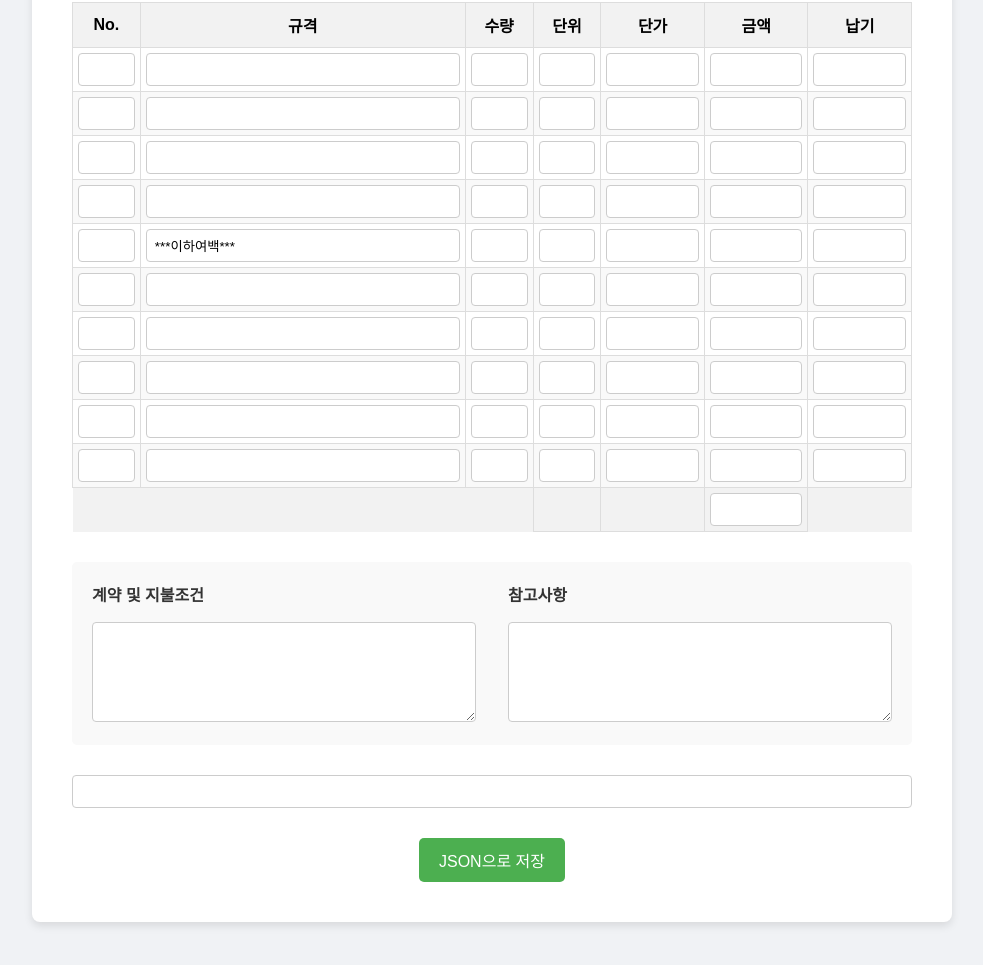
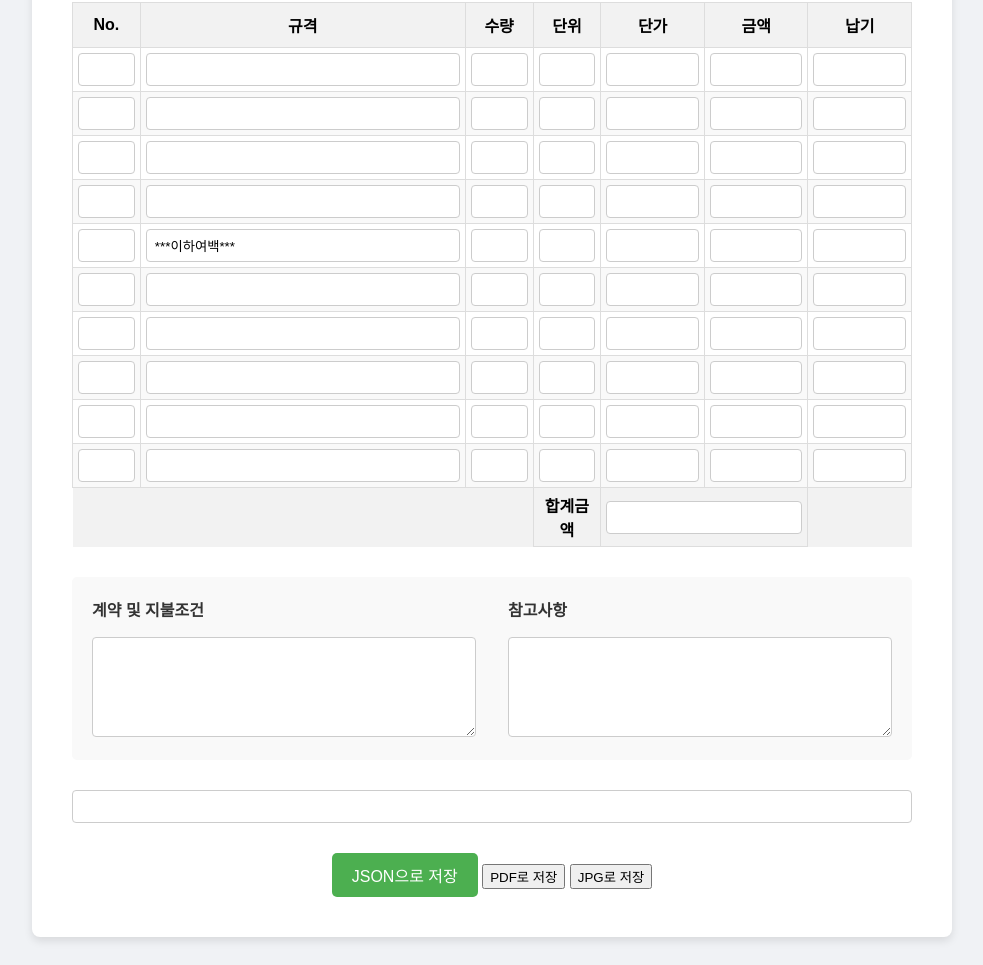
Before and after one commit to s95722462-cell/quote-generator-gen, a plain HTML site: page index.html in a window 1280 px wide. Shown: the part 807-1772 px from the top of the page, without its empty margins (148-1131 px from the left). Drawn offline with Linux system fonts and the light colour scheme.

Commit message:
Add files via upload

```diff
--- a/index.html
+++ b/index.html
@@ -13,6 +13,8 @@
         </div>
         <div class="actions">
             <button id="save-button">JSON으로 저장</button>
+            <button id="save-pdf-button">PDF로 저장</button>
+            <button id="save-jpg-button">JPG로 저장</button>
         </div>
         <div id="output-container" style="display:none;">
             <h3>업데이트된 JSON 데이터:</h3>
@@ -20,6 +22,8 @@
             <pre id="json-output"></pre>
         </div>
     </div>
+    <!-- html2pdf.js library -->
+    <script src="https://cdnjs.cloudflare.com/ajax/libs/html2pdf.js/0.10.1/html2pdf.bundle.min.js"></script>
     <script src="script.js?v=6"></script>
 </body>
 </html>
--- a/script.js
+++ b/script.js
@@ -4,6 +4,8 @@ document.addEventListener('DOMContentLoaded', function() {
     let originalData = null;
     const quoteEditor = document.getElementById('quote-editor');
     const saveButton = document.getElementById('save-button');
+    const savePdfButton = document.getElementById('save-pdf-button');
+    const saveJpgButton = document.getElementById('save-jpg-button');
 
     // New helper functions for number formatting and parsing
     function formatNumber(num) {
@@ -129,10 +131,9 @@ document.addEventListener('DOMContentLoaded', function() {
         // Footer (Total)
         html += `<tfoot><tr>`;
         html += `<td colspan="3" style="text-align:right; border:none;"></td>`;
-        html += `<td>&nbsp;</td>`; // This was the "합계" input, now empty
-        html += `<td></td>`;
-        html += `<td>${createInput(34, '__7', data[34]['__7'])}</td>`;
-        html += `<td style="border:none;"></td>`;
+        html += `<td>합계금액</td>`; // bottom of "단위" column
+        html += `<td colspan="2">${createInput(34, '__7', data[34]['__7'])}</td>`; // bottom of "금액" column, now spans "단가" and "금액"
+        html += `<td style="border:none;"></td>`; // bottom of "납기" column
         html += `</tr></tfoot></table></div>`;
 
         // Terms and Remarks
```
